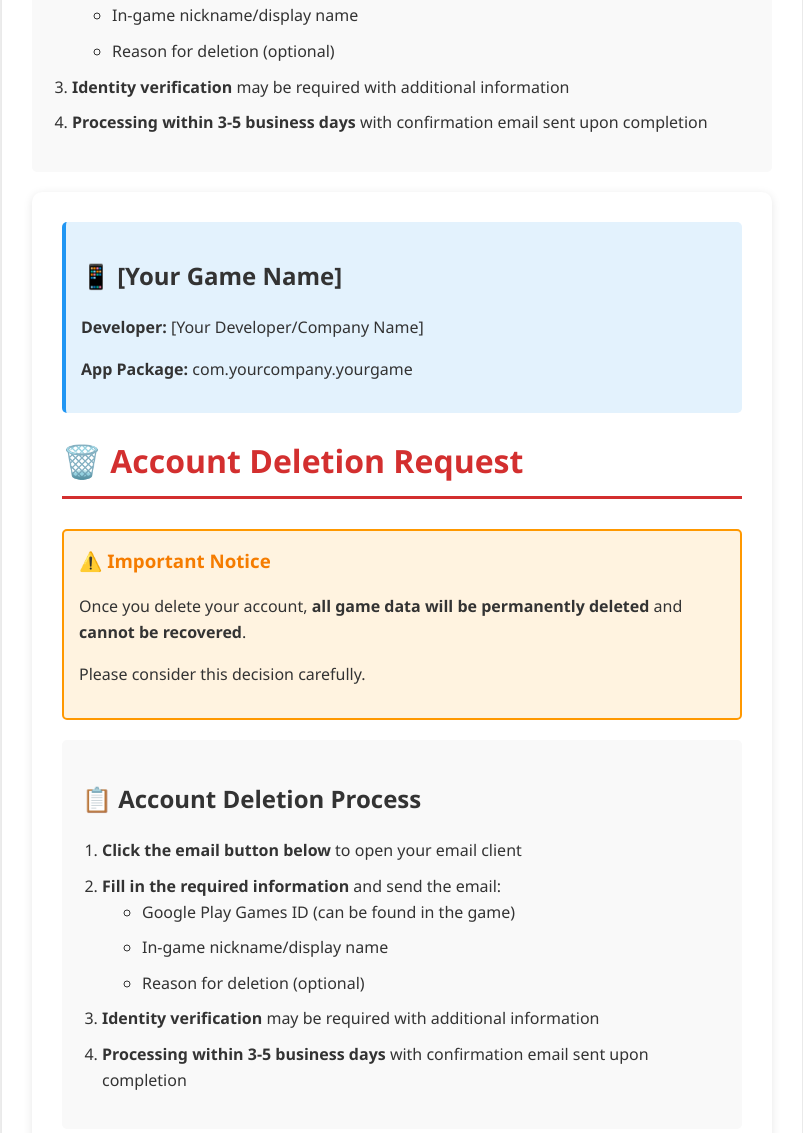
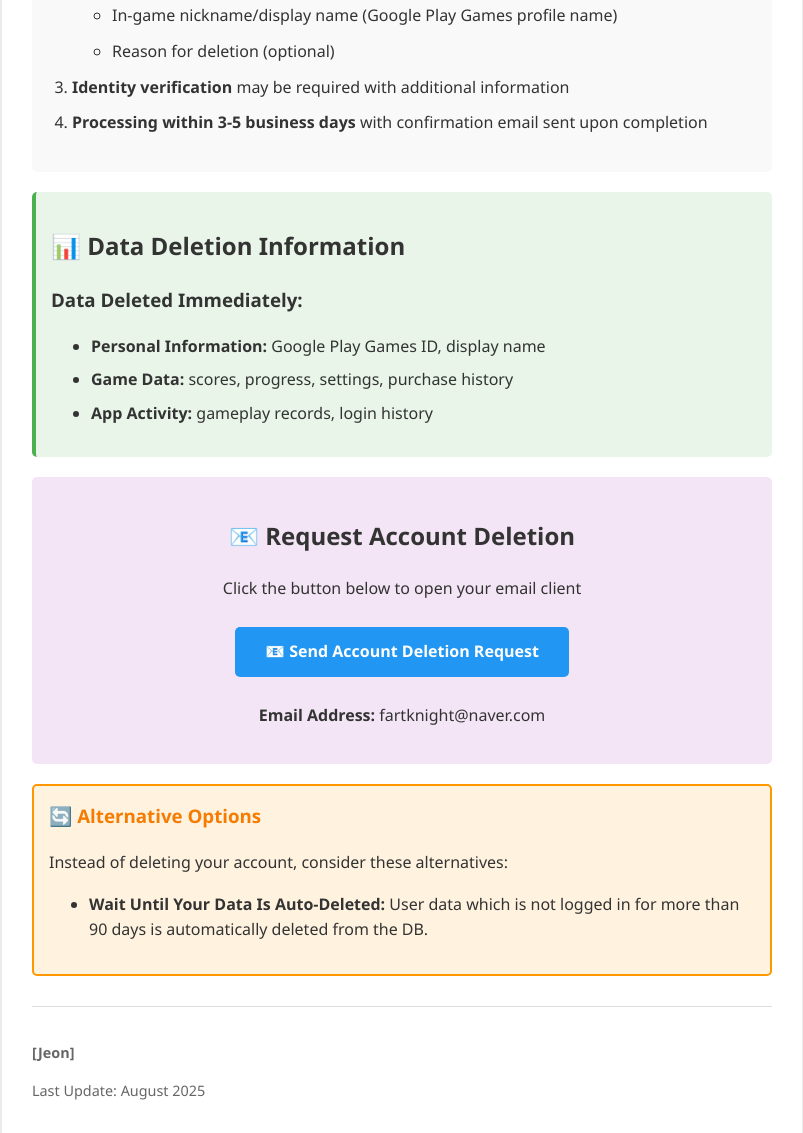
Before and after one commit to InuiJeon/FartKnightAccountDeletionPage, a plain HTML site: page index.html in a window 1280 px wide. Shown: the part 760-1893 px from the top of the page, without its empty margins (238-1041 px from the left). Drawn offline with Linux system fonts and the light colour scheme.

Commit message:
Update index.html

```diff
--- a/index.html
+++ b/index.html
@@ -120,138 +120,7 @@
                 <li><strong>Fill in the required information</strong> and send the email:
                     <ul>
                         <li>Google Play Games ID (can be found in the game)</li>
-                        <li>In-game nickname/display name</li>
-                        <li>Reason for deletion (optional)</li>
-                    </ul>
-                </li>
-                <li><strong>Identity verification</strong> may be required with additional information</li>
-                <li><strong>Processing within 3-5 business days</strong> with confirmation email sent upon completion</li>
-            </ol>
-        </div>
-
-        <!DOCTYPE html>
-<html lang="en">
-<head>
-    <meta charset="UTF-8">
-    <meta name="viewport" content="width=device-width, initial-scale=1.0">
-    <title>Account Deletion Request - [Your Game Name]</title>
-    <style>
-        body {
-            font-family: 'Segoe UI', Tahoma, Geneva, Verdana, sans-serif;
-            max-width: 800px;
-            margin: 0 auto;
-            padding: 20px;
-            line-height: 1.6;
-            color: #333;
-            background-color: #f5f5f5;
-        }
-        .container {
-            background: white;
-            padding: 30px;
-            border-radius: 10px;
-            box-shadow: 0 2px 10px rgba(0,0,0,0.1);
-        }
-        h1 {
-            color: #d32f2f;
-            border-bottom: 3px solid #d32f2f;
-            padding-bottom: 10px;
-            margin-bottom: 30px;
-        }
-        .app-info {
-            background: #e3f2fd;
-            padding: 15px;
-            border-radius: 5px;
-            margin-bottom: 20px;
-            border-left: 4px solid #2196f3;
-        }
-        .warning {
-            background: #fff3e0;
-            border: 2px solid #ff9800;
-            padding: 15px;
-            border-radius: 5px;
-            margin: 20px 0;
-        }
-        .warning h3 {
-            color: #f57c00;
-            margin-top: 0;
-        }
-        .steps {
-            background: #f9f9f9;
-            padding: 20px;
-            border-radius: 5px;
-            margin: 20px 0;
-        }
-        .steps ol {
-            padding-left: 20px;
-        }
-        .steps li {
-            margin-bottom: 10px;
-            font-weight: 500;
-        }
-        .data-info {
-            background: #e8f5e8;
-            padding: 15px;
-            border-radius: 5px;
-            margin: 20px 0;
-            border-left: 4px solid #4caf50;
-        }
-        .contact-info {
-            background: #f3e5f5;
-            padding: 20px;
-            border-radius: 5px;
-            margin: 20px 0;
-            text-align: center;
-        }
-        .email-button {
-            display: inline-block;
-            background: #2196f3;
-            color: white;
-            padding: 12px 30px;
-            text-decoration: none;
-            border-radius: 5px;
-            font-weight: bold;
-            margin: 10px 0;
-            transition: background-color 0.3s;
-        }
-        .email-button:hover {
-            background: #1976d2;
-        }
-        .footer {
-            margin-top: 30px;
-            padding-top: 20px;
-            border-top: 1px solid #ddd;
-            font-size: 0.9em;
-            color: #666;
-        }
-        ul li {
-            margin-bottom: 8px;
-        }
-    </style>
-</head>
-<body>
-    <div class="container">
-        <div class="app-info">
-            <h2>📱 [Your Game Name]</h2>
-            <p><strong>Developer:</strong> [Your Developer/Company Name]</p>
-            <p><strong>App Package:</strong> com.yourcompany.yourgame</p>
-        </div>
-
-        <h1>🗑️ Account Deletion Request</h1>
-
-        <div class="warning">
-            <h3>⚠️ Important Notice</h3>
-            <p>Once you delete your account, <strong>all game data will be permanently deleted</strong> and <strong>cannot be recovered</strong>.</p>
-            <p>Please consider this decision carefully.</p>
-        </div>
-
-        <div class="steps">
-            <h2>📋 Account Deletion Process</h2>
-            <ol>
-                <li><strong>Click the email button below</strong> to open your email client</li>
-                <li><strong>Fill in the required information</strong> and send the email:
-                    <ul>
-                        <li>Google Play Games ID (can be found in the game)</li>
-                        <li>In-game nickname/display name</li>
+                        <li>In-game nickname/display name (Google Play Games profile name)</li>
                         <li>Reason for deletion (optional)</li>
                     </ul>
                 </li>
@@ -286,7 +155,7 @@
             <h3>🔄 Alternative Options</h3>
             <p>Instead of deleting your account, consider these alternatives:</p>
             <ul>
-                <li><strong>Wait Until Your Data Is Auto-Deleted:</strong> User data which is not logged in for more than 90 days is automatically deleted from DB.</li>
+                <li><strong>Wait Until Your Data Is Auto-Deleted:</strong> User data which is not logged in for more than 90 days is automatically deleted from the DB.</li>
             </ul>
         </div>
 
```
